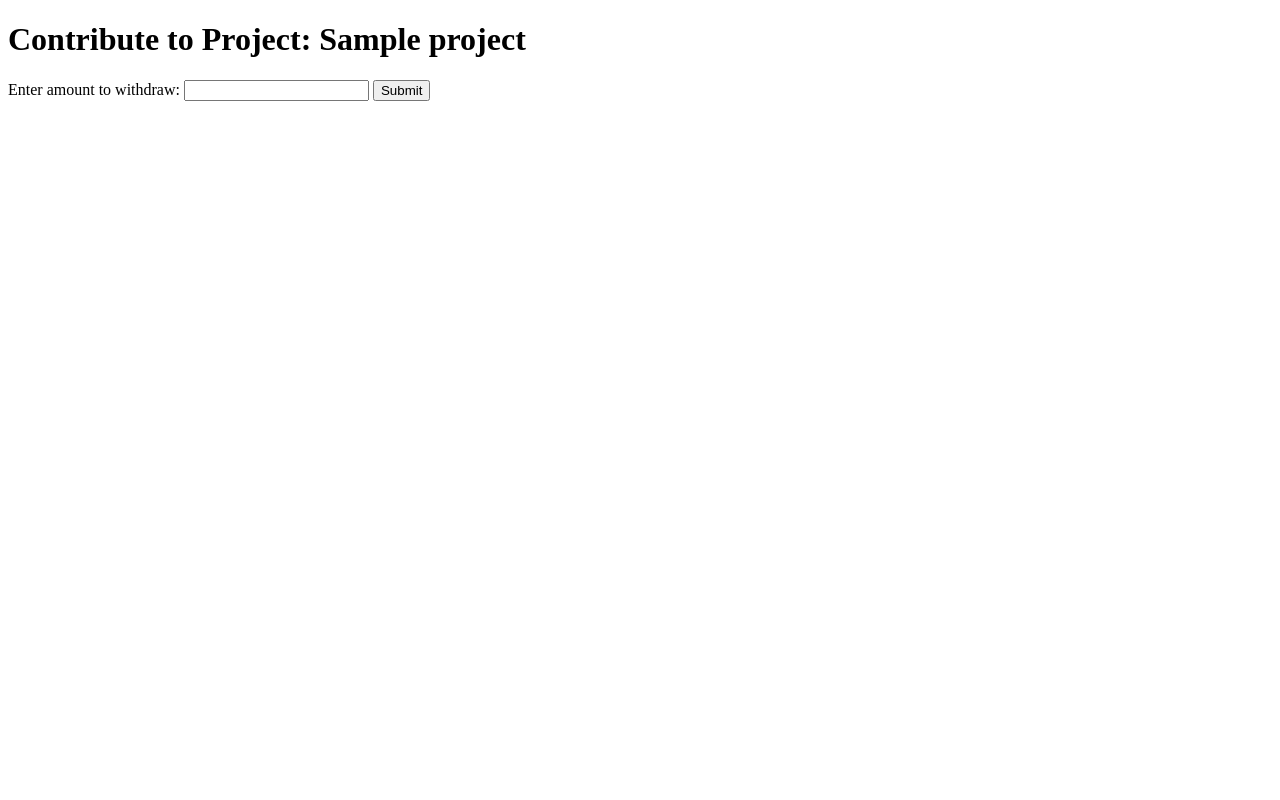
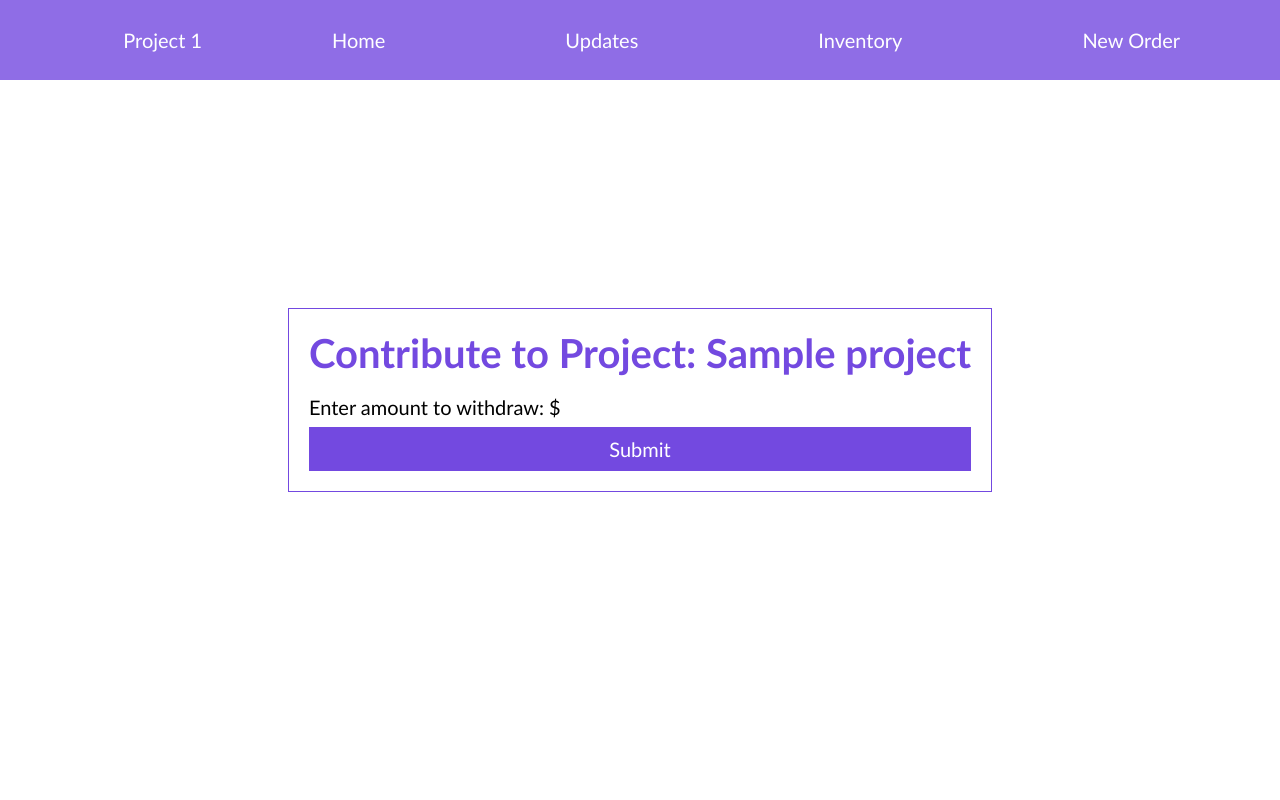
Before and after one commit to CayenneLow/Luminary, a Flask app: template templates/withdraw.html in a window 1280 px wide. Run offline with Flask 2, Linux system fonts and the light colour scheme; the template is opened without the code that fills it: most values are stand-ins (such as "Sample title", 1, 10 or a date in 2020).

Commit message:
update withdraw

```diff
--- a/templates/withdraw.html
+++ b/templates/withdraw.html
@@ -2,16 +2,29 @@
 <html>
 	<head>
         <meta charset="utf-8" />
-		<title>Contribute</title>
+        <title>Contribute</title>
+        <link rel="stylesheet" type= "text/css" href="{{ url_for('static', filename='css/style.css') }}">
+        <meta name="viewport" content="width=device-width, initial-scale=1">
 	</head>
 	<body>
-            {% block body %}
-            <h1> Contribute to Project: {{ project }} </h1>
-            <form method="POST">
-                <label for="money"> Enter amount to withdraw: </label>
-                <input type="number" name="money"></input>
-                <input type="submit" value="Submit"></input>
-            </form>
-            {% endblock %}
+        <div id="header">
+            <ul>
+                <li>Project {{id}}</li>
+                <li><a href="/">Home</a></li>
+                <li><a href="{{url_for('transactions', id=id)}}">Updates</a></li>
+                <li><a href="{{ url_for('projectContribute', id=id) }}">Inventory</a></li>
+                <li><a href="{{ url_for('index') }}">New Order</a></li>
+            </ul>
+        </div>
+        <div class="donation-wrap">
+            <div class="donate-box">
+                <h1> Contribute to Project: {{ project }} </h1>
+                <form method="POST">
+                    <label for="money"> Enter amount to withdraw: $</label>
+                    <input type="number" name="money"></input>
+                    <input type="submit" class="submit-donate" value="Submit"></input>
+                </form>
+            </div>
+        </div>
 	</body>
 </html>
```
